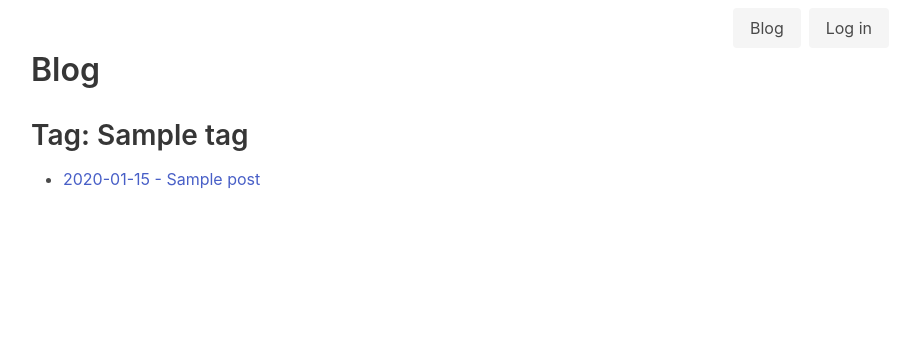
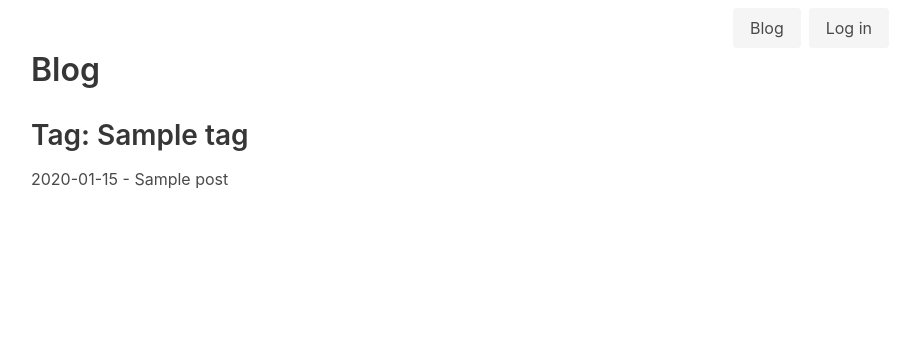
Before and after one commit to julianespinel/website, a Django app: template blog/templates/blog/tag.html in a window 1280 px wide. Shown: the top 356 px of the page, without its empty margins (327-1229 px from the left). Run offline with Django 3.2, Linux system fonts and the light colour scheme; the template is opened without the code that fills it: most values are stand-ins (such as "Sample title", 1, 10 or a date in 2020); data that the repository does not hold is empty; some libraries are stand-ins or nearby versions.

Commit message:
Improve how lists and links are shown

```diff
--- a/blog/static/blog/css/blog.css
+++ b/blog/static/blog/css/blog.css
@@ -22,3 +22,28 @@ table.highlighttable td {
 .linenos pre {
     padding-right: 0;
 }
+
+ul.plain {
+    list-style: none;
+    margin-left: 0;
+}
+
+
+/* Links in blog index page, categories page and tags page */
+
+a.plain {
+    color: inherit;
+    text-decoration: inherit;
+}
+
+a.plain:hover {
+    background-color: yellow;
+}
+
+
+/* Links in post contents */
+
+a:not(.plain) {
+    color: inherit;
+    background-color: yellow;
+}
```
